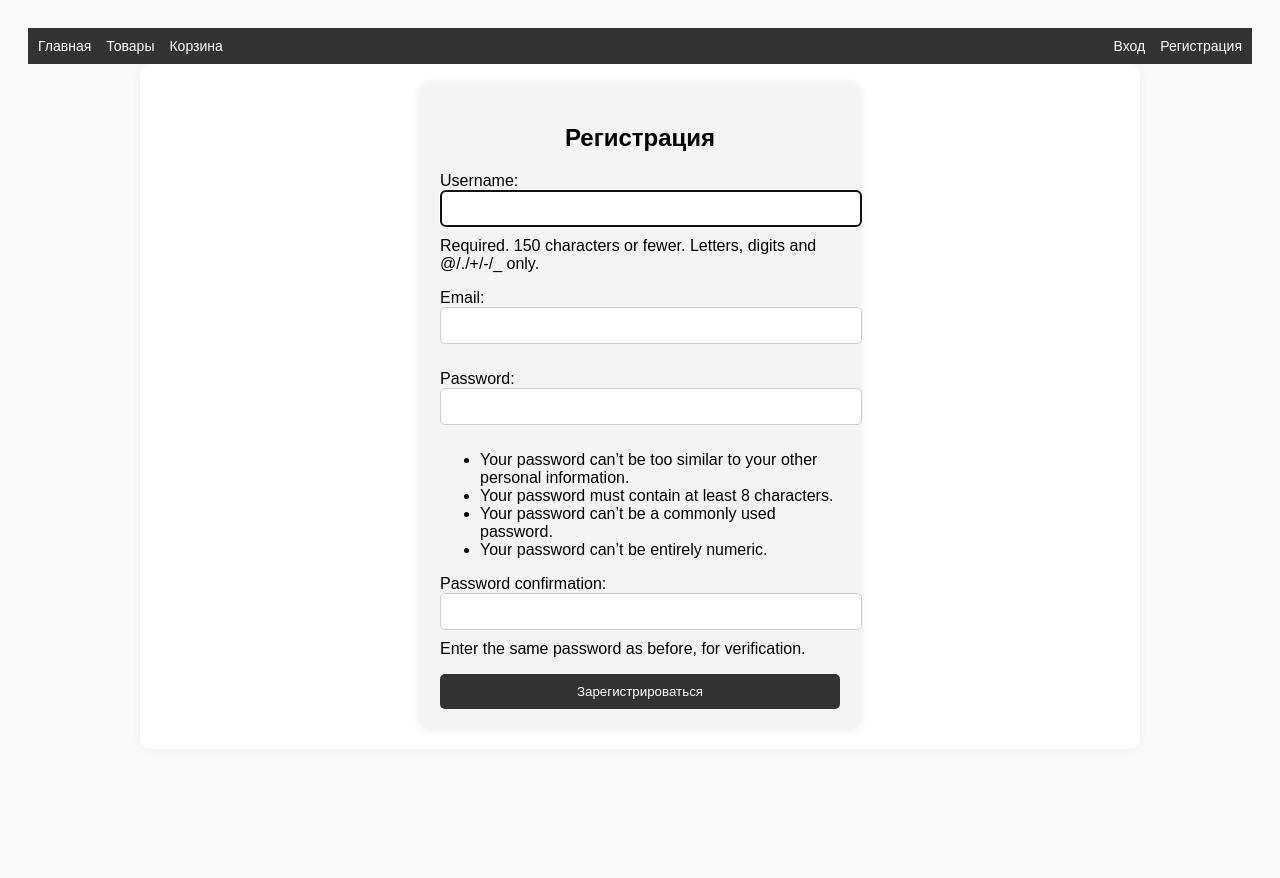
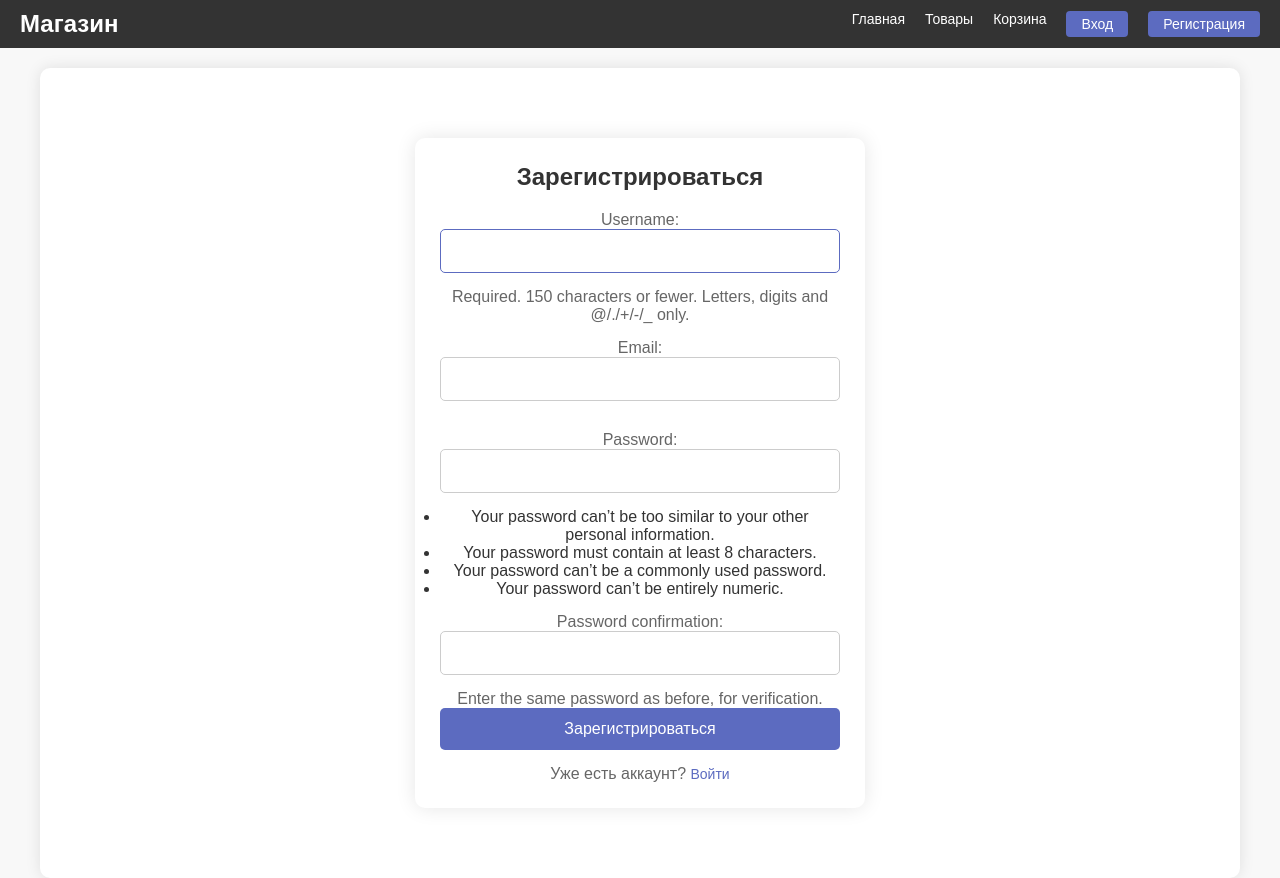
Before and after one commit to MagZh0n/my-store, a Django app: page /register/ in a window 1280 px wide. Before the commit the page ends 709 px from the top, so only its background shows below. Run offline with Django 5.2, Linux system fonts and the light colour scheme.

Commit message:
вторние тест

```diff
--- a/manage.py
+++ b/manage.py
@@ -2,6 +2,8 @@
 """Django's command-line utility for administrative tasks."""
 import os
 import sys
+
+
 
 
 def main():
--- /dev/null
+++ b/static/styles.css
@@ -0,0 +1,169 @@
+* {
+    margin: 0;
+    padding: 0;
+    box-sizing: border-box;
+}
+
+body {
+    font-family: 'Arial', sans-serif;
+    background-color: #f8f8f8;
+    color: #333;
+}
+
+.navbar {
+    background-color: #333;
+    padding: 10px 20px;
+    display: flex;
+    justify-content: space-between;
+    align-items: center;
+}
+
+.navbar .logo a {
+    color: white;
+    font-size: 24px;
+    text-decoration: none;
+    font-weight: bold;
+}
+
+.navbar .links {
+    display: flex;
+    gap: 20px;
+}
+
+.navbar a, .navbar button {
+    color: white;
+    background: none;
+    border: none;
+    cursor: pointer;
+    font-size: 14px;
+    text-decoration: none;
+}
+
+.navbar a:hover, .navbar button:hover {
+    text-decoration: underline;
+}
+
+.navbar .auth-btn, .navbar .logout-btn {
+    padding: 5px 15px;
+    background-color: #5c6bc0;
+    border-radius: 4px;
+    transition: background-color 0.3s;
+}
+
+.navbar .auth-btn:hover, .navbar .logout-btn:hover {
+    background-color: #3949ab;
+}
+
+.main-container {
+    margin-top: 20px;
+    padding: 20px;
+    max-width: 1200px;
+    margin-left: auto;
+    margin-right: auto;
+    background-color: #ffffff;
+    border-radius: 10px;
+    box-shadow: 0 0 15px rgba(0, 0, 0, 0.1);
+}
+
+.cart-item {
+    border-bottom: 1px solid #eee;
+    padding: 10px 0;
+    display: flex;
+    justify-content: space-between;
+}
+
+.cart-item:last-child {
+    border-bottom: none;
+}
+
+.cart-item a {
+    color: #e57373;
+    text-decoration: none;
+    font-size: 14px;
+}
+
+.cart-item a:hover {
+    text-decoration: underline;
+}
+
+.cart-total {
+    font-size: 18px;
+    font-weight: bold;
+    text-align: right;
+}
+
+/* Стили для страницы регистрации */
+.form-container {
+    max-width: 450px;
+    margin: 50px auto;
+    padding: 25px;
+    background-color: #ffffff;
+    border-radius: 10px;
+    box-shadow: 0 0 20px rgba(0, 0, 0, 0.1);
+    text-align: center;
+}
+
+.form-container h2 {
+    margin-bottom: 20px;
+    font-size: 24px;
+    color: #333;
+}
+
+.form-container input {
+    width: 100%;
+    padding: 12px;
+    margin-bottom: 15px;
+    border-radius: 5px;
+    border: 1px solid #ccc;
+    font-size: 16px;
+    transition: border 0.3s;
+}
+
+.form-container input:focus {
+    border-color: #5c6bc0;
+    outline: none;
+}
+
+.form-container button {
+    width: 100%;
+    padding: 12px;
+    background-color: #5c6bc0;
+    color: white;
+    border: none;
+    border-radius: 5px;
+    cursor: pointer;
+    font-size: 16px;
+    transition: background-color 0.3s;
+}
+
+.form-container button:hover {
+    background-color: #3949ab;
+}
+
+.form-container p {
+    margin-top: 15px;
+    color: #666;
+}
+
+.form-container a {
+    color: #5c6bc0;
+    text-decoration: none;
+    font-size: 14px;
+}
+
+.form-container a:hover {
+    text-decoration: underline;
+}
+
+
+@media (max-width: 768px) {
+    .navbar {
+        flex-direction: column;
+        align-items: flex-start;
+    }
+
+    .navbar .links {
+        flex-direction: column;
+        gap: 10px;
+    }
+}
--- a/store/forms.py
+++ b/store/forms.py
@@ -1,6 +1,8 @@
 from django import forms
 from django.contrib.auth.models import User
 from django.contrib.auth.forms import UserCreationForm
+from .models import Product
+from .models import ProductImage
 
 class RegisterForm(UserCreationForm):
     email = forms.EmailField(required=True)
@@ -8,3 +10,11 @@ class RegisterForm(UserCreationForm):
     class Meta:
         model = User
         fields = ['username', 'email', 'password1', 'password2']
+
+class ProductImageForm(forms.ModelForm):
+    class Meta:
+        model = ProductImage
+        fields = ['image']
+        widgets = {
+            'image': forms.ClearableFileInput(attrs={'multiple': False}),
+        }
--- a/store/templates/store/base.html
+++ b/store/templates/store/base.html
@@ -1,68 +1,38 @@
+{% load static %}
+
 <!DOCTYPE html>
 <html lang="ru">
 <head>
     <meta charset="UTF-8">
     <meta name="viewport" content="width=device-width, initial-scale=1.0">
     <title>{% block title %}Магазин{% endblock %}</title>
-    <style>
-        body { font-family: Arial, sans-serif; padding: 20px; background-color: #f9f9f9; }
-        nav {
-            background: #333;
-            padding: 10px;
-            display: flex;
-            justify-content: space-between;
-            align-items: center;
-        }
-        nav .links {
-            display: flex;
-            gap: 15px;
-        }
-        nav a, nav button {
-            color: white;
-            background: none;
-            border: none;
-            cursor: pointer;
-            font-size: 14px;
-            text-decoration: none;
-        }
-        nav a:hover, nav button:hover {
-            text-decoration: underline;
-        }
-
-        .container {
-            max-width: 960px;
-            margin: auto;
-            background: white;
-            padding: 20px;
-            border-radius: 10px;
-            box-shadow: 0 0 10px rgba(0,0,0,0.05);
-        }
-    </style>
+    <link rel="stylesheet" href="{% static 'styles.css' %}">
 </head>
 <body>
-
-    <nav>
+    <nav class="navbar">
+        <div class="logo">
+            <a href="{% url 'home' %}">Магазин</a>
+        </div>
         <div class="links">
             <a href="{% url 'home' %}">Главная</a>
             <a href="{% url 'product_list' %}">Товары</a>
             <a href="{% url 'cart' %}">Корзина</a>
-        </div>
-        <div class="links">
             {% if user.is_authenticated %}
-                <form action="{% url 'logout' %}" method="post" style="display: inline;">
+                <form action="{% url 'logout' %}" method="post">
                     {% csrf_token %}
-                    <button type="submit">Выйти</button>
+                    <button type="submit" class="logout-btn">Выйти</button>
                 </form>
             {% else %}
-                <a href="{% url 'login' %}">Вход</a>
-                <a href="{% url 'register' %}">Регистрация</a>
+                <a href="{% url 'login' %}" class="auth-btn">Вход</a>
+                <a href="{% url 'register' %}" class="auth-btn">Регистрация</a>
             {% endif %}
         </div>
     </nav>
 
-    <div class="container">
-        {% block content %}{% endblock %}
-    </div>
-
+    <main class="main-container">
+        <div class="content">
+            {% block content %}{% endblock %}
+        </div>
+    </main>
 </body>
 </html>
--- a/store/templates/store/register.html
+++ b/store/templates/store/register.html
@@ -1,45 +1,15 @@
 {% extends 'store/base.html' %}
 
+{% block title %}Регистрация{% endblock %}
+
 {% block content %}
-  <style>
-    .form-container {
-        max-width: 400px;
-        margin: auto;
-        padding: 20px;
-        background-color: #f4f4f4;
-        border-radius: 10px;
-        box-shadow: 0 0 10px rgba(0,0,0,0.1);
-    }
-
-    .form-container input {
-        width: 100%;
-        padding: 10px;
-        margin-bottom: 10px;
-        border-radius: 5px;
-        border: 1px solid #ccc;
-    }
-
-    .form-container button {
-        width: 100%;
-        padding: 10px;
-        background-color: #333;
-        color: white;
-        border: none;
-        border-radius: 5px;
-        cursor: pointer;
-    }
-
-    .form-container h2 {
-        text-align: center;
-    }
-  </style>
-
   <div class="form-container">
-    <h2>Регистрация</h2>
+    <h2>Зарегистрироваться</h2>
     <form method="POST">
       {% csrf_token %}
       {{ form.as_p }}
       <button type="submit">Зарегистрироваться</button>
     </form>
+    <p>Уже есть аккаунт? <a href="{% url 'login' %}">Войти</a></p>
   </div>
 {% endblock %}
--- a/store/urls.py
+++ b/store/urls.py
@@ -7,6 +7,9 @@ from .views import (
     logout_view, login_view, OrderCreateAPIView, OrderListAPIView, OrderViewSet
 )
 from . import views
+from django.conf import settings
+from django.conf.urls.static import static
+
 router = DefaultRouter()
 router.register(r'orders', OrderViewSet, basename='order')
 
@@ -27,4 +30,10 @@ urlpatterns = [
     path('create-payment-intent/', views.create_payment_intent, name='create_payment_intent'),
     path('stripe-webhook/', views.stripe_webhook, name='stripe_webhook'),
     path('payment-success/', views.payment_success, name='payment_success'),
-]
+    path('api/products/<int:pk>/', views.ProductDetailAPIView.as_view(), name='api-product-detail'),
+    path('api/cart/add/<int:product_id>/', views.AddToCartAPI.as_view(), name='api-add-to-cart'),
+    path('api/cart/', views.CartAPI.as_view(), name='api-cart'),
+    path('api/products/', views.ProductListAPIView.as_view(), name='api-product-list'),
+
+
+]+ static(settings.MEDIA_URL, document_root=settings.MEDIA_ROOT)
--- a/store/views.py
+++ b/store/views.py
@@ -2,23 +2,23 @@ from django.shortcuts import render, redirect, get_object_or_404
 from django.contrib.auth import login, logout as auth_logout
 from django.contrib.auth.decorators import login_required
 from django.contrib import messages
-from .models import Product, Order, OrderItem, CartItem
+from .models import Product, Order, CartItem
 from django.contrib.auth.forms import AuthenticationForm
 from rest_framework.views import APIView
 from rest_framework.response import Response
 from rest_framework.permissions import IsAuthenticated
 from rest_framework import status
-from .serializers import OrderCreateSerializer, OrderSerializer
+from .serializers import OrderCreateSerializer, OrderSerializer, ProductSerializer
 from rest_framework import generics
 from rest_framework import viewsets, permissions
-from .models import Order
-from .serializers import OrderSerializer
-from .permissions import IsOwnerOrAdmin
 import stripe
 from django.conf import settings
-from django.views.decorators.csrf import csrf_exempt
 from django.http import JsonResponse, HttpResponse
 from .forms import RegisterForm
+from .permissions import IsOwnerOrAdmin
+from django.views.decorators.csrf import csrf_exempt
+
+stripe.api_key = settings.STRIPE_SECRET_KEY
 
 
 def root_redirect(request):
@@ -26,9 +26,11 @@ def root_redirect(request):
         return redirect('home')
     return redirect('register')
 
+
 @login_required
 def home(request):
     return render(request, 'store/home.html')
+
 
 @login_required
 def logout_view(request):
@@ -36,62 +38,17 @@ def logout_view(request):
     messages.success(request, "Вы успешно вышли из системы")
     return redirect('home')
 
+
 @login_required
 def product_list(request):
     products = Product.objects.all()
     return render(request, 'store/product_list.html', {'products': products})
 
+
 @login_required
 def product_detail(request, product_id):
     product = get_object_or_404(Product, id=product_id)
     return render(request, 'store/product_detail.html', {'product': product})
-
-@login_required
-def cart(request):
-    cart_items = request.session.get('cart', [])
-    products_in_cart = []
-    total_sum = 0
-
-    for item in cart_items:
-        product = get_object_or_404(Product, id=item['product_id'])
-        item_total = product.price * item['quantity']
-        total_sum += item_total
-        products_in_cart.append({
-            'product': product,
-            'quantity': item['quantity'],
-            'item_total': item_total
-        })
-
-    try:
-        intent = stripe.PaymentIntent.create(
-            amount=int(total_sum * 100),
-            currency='kzt',
-        )
-        client_secret = intent.client_secret
-    except Exception as e:
-        client_secret = None
-
-    return render(request, 'store/cart.html', {
-        'cart_items': products_in_cart,
-        'total_sum': total_sum,
-        'client_secret': client_secret,
-        'STRIPE_PUBLIC_KEY': settings.STRIPE_PUBLIC_KEY,
-    })
-
-@login_required
-def add_to_cart(request, product_id):
-    product = get_object_or_404(Product, id=product_id)
-    cart = request.session.get('cart', [])
-
-    for item in cart:
-        if item['product_id'] == product.id:
-            item['quantity'] += 1
-            break
-    else:
-        cart.append({'product_id': product.id, 'quantity': 1})
-
-    request.session['cart'] = cart
-    return redirect('cart')
 
 @login_required
 def remove_from_cart(request, product_id):
@@ -134,15 +91,40 @@ def register(request):
 
     return render(request, 'store/register.html', {'form': form})
 
+
 class OrderCreateAPIView(APIView):
     permission_classes = [IsAuthenticated]
 
     def post(self, request):
-        serializer = OrderCreateSerializer(data=request.data, context={'request': request})
-        if serializer.is_valid():
-            order = serializer.save()
-            return Response({"message": "Заказ оформлен успешно!"}, status=status.HTTP_201_CREATED)
-        return Response(serializer.errors, status=status.HTTP_400_BAD_REQUEST)
+        product_id = request.data.get('product_id')
+        quantity = request.data.get('quantity', 1)
+
+        try:
+            quantity = int(quantity)
+        except (ValueError, TypeError):
+            return Response({'error': 'Invalid quantity'}, status=status.HTTP_400_BAD_REQUEST)
+
+        if quantity > 10:
+            return Response({'error': 'You cannot add more than 10 items'}, status=status.HTTP_400_BAD_REQUEST)
+
+        try:
+            product = Product.objects.get(id=product_id)
+        except Product.DoesNotExist:
+            return Response({'error': 'Product not found'}, status=status.HTTP_404_NOT_FOUND)
+
+        cart, _ = Cart.objects.get_or_create(user=request.user)
+        cart_item, created = CartItem.objects.get_or_create(cart=cart, product=product)
+
+        if not created:
+            cart_item.quantity += quantity
+        else:
+            cart_item.quantity = quantity
+
+        cart_item.save()
+
+        serializer = CartItemSerializer(cart_item)
+        return Response(serializer.data, status=status.HTTP_201_CREATED)
+
 
 class OrderListAPIView(generics.ListAPIView):
     queryset = Order.objects.all()
@@ -151,6 +133,7 @@ class OrderListAPIView(generics.ListAPIView):
 
     def get_queryset(self):
         return Order.objects.filter(user=self.request.user)
+
 
 class OrderViewSet(viewsets.ModelViewSet):
     serializer_class = OrderSerializer
@@ -165,8 +148,6 @@ class OrderViewSet(viewsets.ModelViewSet):
     def perform_create(self, serializer):
         serializer.save(user=self.request.user)
 
-
-stripe.api_key = settings.STRIPE_SECRET_KEY
 
 @login_required
 def create_payment_intent(request):
@@ -189,6 +170,7 @@ def create_payment_intent(request):
     except Exception as e:
         return JsonResponse({'error': str(e)}, status=403)
 
+
 @csrf_exempt
 def stripe_webhook(request):
     payload = request.body
@@ -210,7 +192,6 @@ def stripe_webhook(request):
         user = User.objects.get(id=user_id)
 
 
-
     return HttpResponse(status=200)
 
 
@@ -226,10 +207,78 @@ def payment_success(request):
     })
 
 
-
 @csrf_exempt
 @login_required
-def clear_cart(request):
-    if 'cart' in request.session:
-        del request.session['cart']
-    return HttpResponse(status=200)
+@login_required
+def cart(request):
+    cart_items = request.session.get('cart', [])
+    products_in_cart = []
+    total_sum = 0
+
+    for item in cart_items:
+        product = get_object_or_404(Product, id=item['product_id'])
+        item_total = product.price * item['quantity']
+        total_sum += item_total
+        products_in_cart.append({
+            'product': product,
+            'quantity': item['quantity'],
+            'item_total': item_total
+        })
+
+    try:
+        intent = stripe.PaymentIntent.create(
+            amount=int(total_sum * 100),
+            currency='kzt',
+        )
+        client_secret = intent.client_secret
+    except Exception as e:
+        client_secret = None
+
+    return render(request, 'store/cart.html', {
+        'cart_items': products_in_cart,
+        'total_sum': total_sum,
+        'client_secret': client_secret,
+        'STRIPE_PUBLIC_KEY': settings.STRIPE_PUBLIC_KEY,
+    })
+
+
+
+class ProductListAPIView(generics.ListAPIView):
+    queryset = Product.objects.all()
+    serializer_class = ProductSerializer
+
+
+class ProductDetailAPIView(generics.RetrieveAPIView):
+    queryset = Product.objects.all()
+    serializer_class = ProductSerializer
+
+class AddToCartAPI(APIView):
+    def post(self, request, product_id):
+        product = get_object_or_404(Product, id=product_id)
+        quantity = request.data.get('quantity', 1)
+        if int(quantity) > 10:
+            return Response({"error": "Количество товара не может превышать 10"}, status=status.HTTP_400_BAD_REQUEST)
+
+        return Response({"message": "Product added to cart"})
+
+class CartAPI(APIView):
+    permission_classes = [IsAuthenticated]
+    def get(self, request):
+        return Response({"message": "Hello from CartAPI"})
+
+@login_required
+def add_to_cart(request, product_id):
+    cart = request.session.get('cart', [])
+
+    found = False
+    for item in cart:
+        if item['product_id'] == product_id:
+            item['quantity'] += 1
+            found = True
+            break
+
+    if not found:
+        cart.append({'product_id': product_id, 'quantity': 1})
+
+    request.session['cart'] = cart
+    return redirect('cart')
```
Also changed, not shown: project/settings.py (+8 -3 lines), store/admin.py (+8 -9 lines), store/models.py (+11 -5 lines), store/templates/store/product_detail.html (+9 -1 lines), store/tests.py (+48 -6 lines), media/products/531225d79d341e2867a5fcf32da287be.jpg (added), store/migrations/0005_remove_product_created_at_remove_product_stock_and_more.py (added), store/migrations/0006_remove_product_image_product_stock_and_more.py (added).
